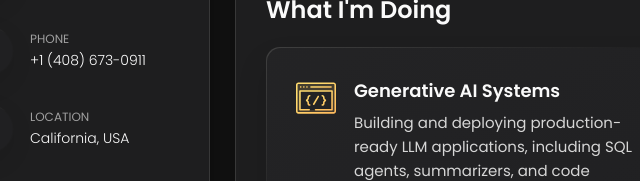
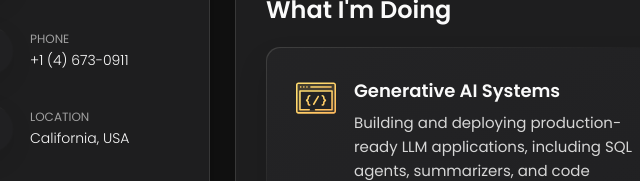
Before and after one commit to Bhanutejagiddaluru/GenAI, a website: page index.html in a window 1280 px wide. Shown: the part 449-630 px from the top of the page, 105-745 px from the left. Drawn offline with nearby package versions, Linux system fonts and the light colour scheme.

Commit message:
Update index.html

```diff
--- a/index.html
+++ b/index.html
@@ -93,7 +93,7 @@
             <div class="contact-info">
               <p class="contact-title">Phone</p>
 
-              <a href="tel:+14086730911" class="contact-link">+1 (408) 673-0911</a>
+              <a href="tel:+14086730911" class="contact-link">+1 (4) 673-0911</a>
             </div>
 
           </li>
```
